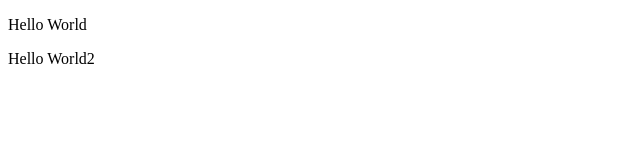
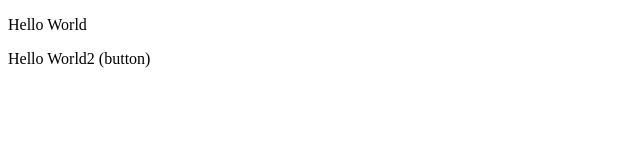
Before and after one commit to manas-raman/localrepo, a plain HTML site: page index.html in a window 1280 px wide. Shown: the full height of the page, 0-640 px from the left. Drawn offline with Linux system fonts and the light colour scheme.

```diff
--- a/index.html
+++ b/index.html
@@ -7,6 +7,6 @@
   </head>
   <body>
     <p>Hello World</p>
-    <p>Hello World2</p>
+    <p>Hello World2 (button)</p>
   </body>
 </html>
```
